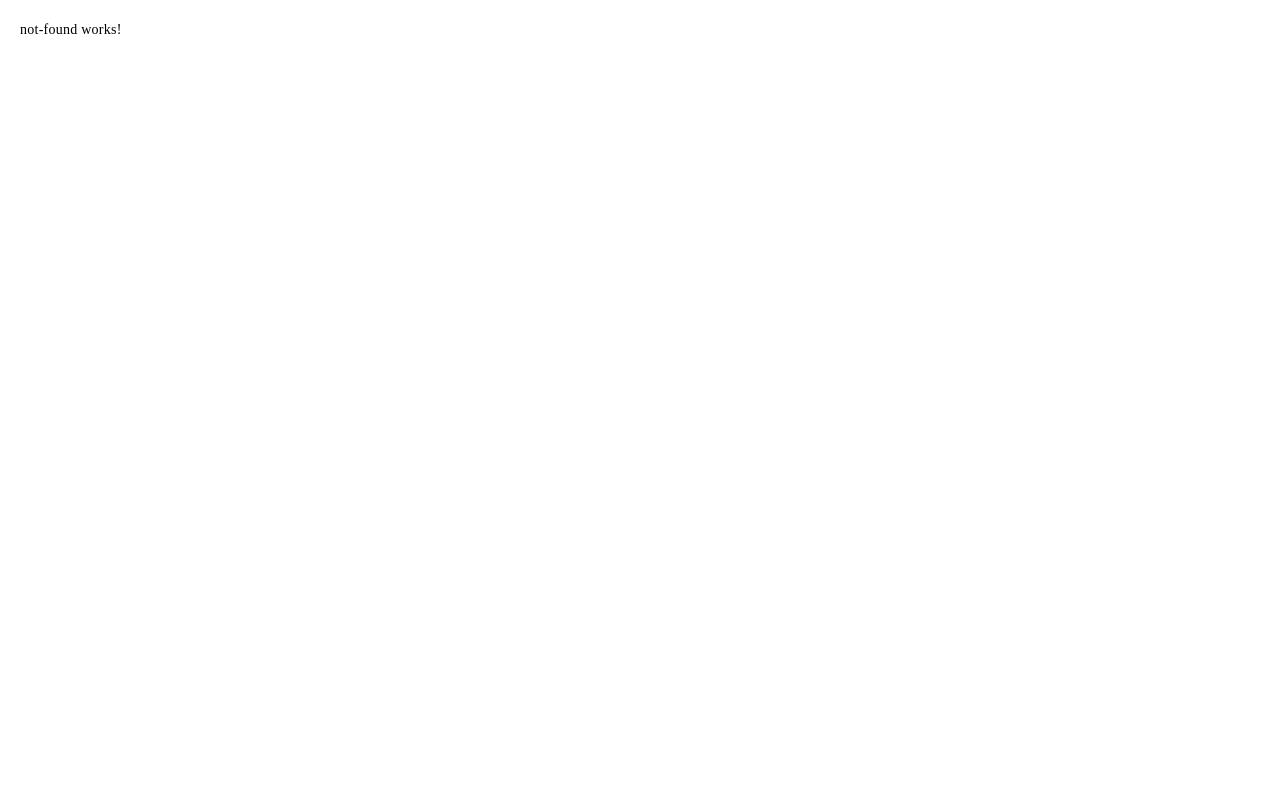
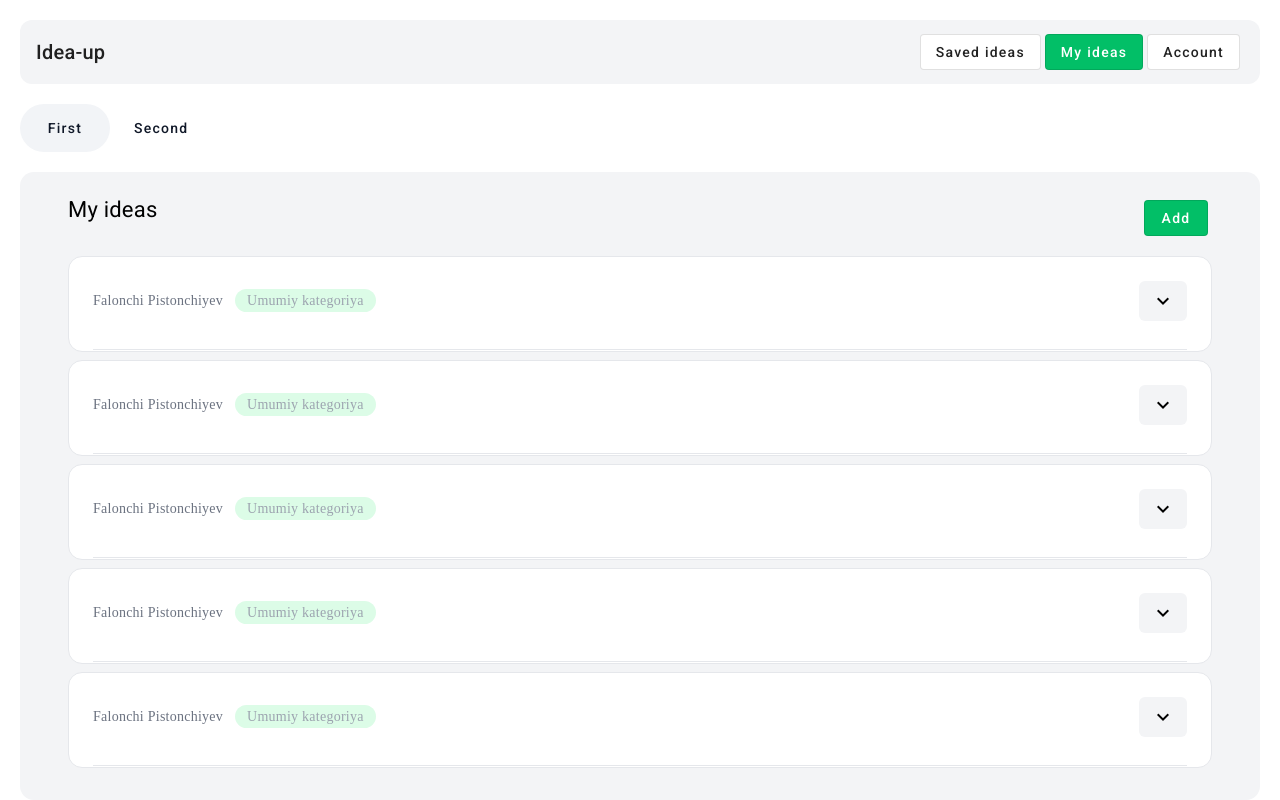
Before and after one commit to asrorqayumov/rateidea, an Angular app: page /my in a window 1280 px wide. Before the commit this address led to /not-found. Built offline with nearby package versions, Linux system fonts and the light colour scheme.

Commit message:
Added MyIdeas page

```diff
--- a/src/app/app.routes.ts
+++ b/src/app/app.routes.ts
@@ -23,6 +23,10 @@ export const routes: Routes = [
     loadComponent: () => import('./features/saved-ideas/saved-ideas.component'),
   },
   {
+    path: 'my',
+    loadComponent: () => import('./features/my-ideas/my-ideas.component'),
+  },
+  {
     path: 'not-found',
     loadComponent: () => import('./core/components/not-found/not-found.component'),
   },
--- a/src/app/core/components/navbar/navbar.component.html
+++ b/src/app/core/components/navbar/navbar.component.html
@@ -3,7 +3,7 @@
   <span class="flex-1"></span>
   <button class="!mr-1 !bg-white" mat-stroked-button>Saved ideas</button>
 
-  <button class="mr-1 !bg-white" mat-stroked-button>My ideas</button>
+  <button class="mr-1 !bg-[#02BF67] !text-white" mat-stroked-button>My ideas</button>
 
-  <button class="mr-1 !bg-[#02BF67] !text-white" mat-stroked-button>Account</button>
+  <button class="mr-1 !bg-white" mat-stroked-button>Account</button>
 </mat-toolbar>
--- /dev/null
+++ b/src/app/features/my-ideas/my-ideas.component.html
@@ -0,0 +1,18 @@
+<app-navbar/>
+
+<mat-tab-group mat-align-tabs="start" [disableRipple]="true" mat-stretch-tabs="false" class="custom-mat-tab mt-5">
+    <mat-tab label="First"></mat-tab>
+    <mat-tab label="Second"></mat-tab>
+  </mat-tab-group>
+
+  <div class="w-full flex flex-col bg-gray-100 py-6 px-12 rounded-[14px] mt-5">
+    <div class="flex items-center mb-4">
+      <h3 class="!text-[22px] flex-1">My ideas</h3>
+      <button class="!bg-[#02BF67] !text-white !mr-1" mat-stroked-button>Add</button>
+  </div>
+    <div>
+      @for (idea of ideas; track idea) {
+        <app-my-idea class="my-1" />
+      }
+    </div>
+  </div>
--- /dev/null
+++ b/src/app/features/my-ideas/my-ideas.component.ts
@@ -0,0 +1,16 @@
+import { Component } from '@angular/core';
+import { MatButtonModule } from '@angular/material/button';
+import { MatTab, MatTabGroup } from '@angular/material/tabs';
+import { NavbarComponent } from '@core/components/navbar/navbar.component';
+import { MyIdeaComponent } from '@shared/components/my-idea/my-idea.component';
+
+@Component({
+  standalone: true,
+  selector: 'app-my-ideas',
+  imports: [NavbarComponent, MatTabGroup, MatTab, MyIdeaComponent, MatButtonModule],
+  templateUrl: './my-ideas.component.html',
+  styles: ``
+})
+export default class MyIdeasComponent {
+  ideas = [...Array(5).keys()]
+}
--- /dev/null
+++ b/src/app/shared/components/my-idea/my-idea.component.html
@@ -0,0 +1,51 @@
+<div [class]="{ opened: isOpened, closed: !isOpened }" class="card">
+  <div class="w-full flex items-center justify-between">
+    <div class="flex flex-col">
+      <h3 class="text-gray-700 text-[16px] !mb-[0]">{{ idea?.title }}</h3>
+      <div>
+        <span class="text-gray-500 text-sm"
+          >{{ idea?.user?.firstName || 'Falonchi' }} {{ idea?.user?.lastName || 'Pistonchiyev' }}</span
+        >
+        <span class="bg-green-100 ml-3 text-gray-400 text-sm rounded-full px-3 py-1">{{
+          idea?.category?.name || 'Umumiy kategoriya'
+        }}</span>
+      </div>
+    </div>
+
+    <div>
+      <button
+        (click)="isOpened = !isOpened"
+        class="rounded-[6px] py-2 px-3 bg-gray-100 flex justify-center items-center"
+        matRipple
+      >
+      <mat-icon>
+        {{ isOpened ? "keyboard_arrow_up" : "keyboard_arrow_down" }}
+      </mat-icon>
+      </button>
+    </div>
+  </div>
+
+  <p class="w-full overflow-auto flex justify-start text-gray-700 text-sm h-44">{{ idea?.description }}</p>
+
+  <hr />
+
+  <div class="w-full flex items-center justify-end">
+    <button class="rounded-[6px] py-2 px-6 flex justify-center items-center bg-gray-100 mr-1"
+    matRipple>
+    <svg xmlns="http://www.w3.org/2000/svg" x="0px" y="0px" width="25" height="25" viewBox="0 0 48 48">
+      <path d="M 24 4 C 20.491685 4 17.570396 6.6214322 17.080078 10 L 10.238281 10 A 1.50015 1.50015 0 0 0 9.9804688 9.9785156 A 1.50015 1.50015 0 0 0 9.7578125 10 L 6.5 10 A 1.50015 1.50015 0 1 0 6.5 13 L 8.6386719 13 L 11.15625 39.029297 C 11.427329 41.835926 13.811782 44 16.630859 44 L 31.367188 44 C 34.186411 44 36.570826 41.836168 36.841797 39.029297 L 39.361328 13 L 41.5 13 A 1.50015 1.50015 0 1 0 41.5 10 L 38.244141 10 A 1.50015 1.50015 0 0 0 37.763672 10 L 30.919922 10 C 30.429604 6.6214322 27.508315 4 24 4 z M 24 7 C 25.879156 7 27.420767 8.2681608 27.861328 10 L 20.138672 10 C 20.579233 8.2681608 22.120844 7 24 7 z M 11.650391 13 L 36.347656 13 L 33.855469 38.740234 C 33.730439 40.035363 32.667963 41 31.367188 41 L 16.630859 41 C 15.331937 41 14.267499 40.033606 14.142578 38.740234 L 11.650391 13 z M 20.476562 17.978516 A 1.50015 1.50015 0 0 0 19 19.5 L 19 34.5 A 1.50015 1.50015 0 1 0 22 34.5 L 22 19.5 A 1.50015 1.50015 0 0 0 20.476562 17.978516 z M 27.476562 17.978516 A 1.50015 1.50015 0 0 0 26 19.5 L 26 34.5 A 1.50015 1.50015 0 1 0 29 34.5 L 29 19.5 A 1.50015 1.50015 0 0 0 27.476562 17.978516 z"
+      fill="#3A4A51"></path>
+    </svg>
+  </button>
+
+    <button
+      class="rounded-[6px] py-2 px-6 flex justify-center items-center bg-gray-100"
+      matRipple
+    >
+    <svg xmlns="http://www.w3.org/2000/svg" x="0px" y="0px" width="25" height="25" viewBox="0 0 26 26">
+      <path d="M 20.09375 0.25 C 19.5 0.246094 18.917969 0.457031 18.46875 0.90625 L 17.46875 1.9375 L 24.0625 8.5625 L 25.0625 7.53125 C 25.964844 6.628906 25.972656 5.164063 25.0625 4.25 L 21.75 0.9375 C 21.292969 0.480469 20.6875 0.253906 20.09375 0.25 Z M 16.34375 2.84375 L 14.78125 4.34375 L 21.65625 11.21875 L 23.25 9.75 Z M 13.78125 5.4375 L 2.96875 16.15625 C 2.71875 16.285156 2.539063 16.511719 2.46875 16.78125 L 0.15625 24.625 C 0.0507813 24.96875 0.144531 25.347656 0.398438 25.601563 C 0.652344 25.855469 1.03125 25.949219 1.375 25.84375 L 9.21875 23.53125 C 9.582031 23.476563 9.882813 23.222656 10 22.875 L 20.65625 12.3125 L 19.1875 10.84375 L 8.25 21.8125 L 3.84375 23.09375 L 2.90625 22.15625 L 4.25 17.5625 L 15.09375 6.75 Z M 16.15625 7.84375 L 5.1875 18.84375 L 6.78125 19.1875 L 7 20.65625 L 18 9.6875 Z"
+      fill="#3A4A51"></path>
+    </svg>
+    </button>
+  </div>
+</div>
--- /dev/null
+++ b/src/app/shared/components/my-idea/my-idea.component.scss
@@ -0,0 +1,12 @@
+.card {
+  @apply flex flex-col gap-2 w-full overflow-hidden mb-2 bg-white p-6 rounded-[14px] border border-gray-200;
+  transition: max-height 0.4s;
+
+  &.opened {
+    max-height: 340px;
+  }
+
+  &.closed {
+    max-height: 96px;
+  }
+}
--- /dev/null
+++ b/src/app/shared/components/my-idea/my-idea.component.ts
@@ -0,0 +1,47 @@
+import { Component, Input, OnChanges, OnInit } from '@angular/core';
+import { MatButtonModule } from '@angular/material/button';
+import { MatRippleModule } from '@angular/material/core';
+import { MatIconModule } from '@angular/material/icon';
+import { IIdea } from '@core/models/IIdea';
+import { IVote } from '@core/models/IVote';
+
+@Component({
+  selector: 'app-my-idea',
+  standalone: true,
+  imports: [MatIconModule, MatButtonModule, MatRippleModule],
+  templateUrl: './my-idea.component.html',
+  styleUrl: './my-idea.component.scss',
+})
+export class MyIdeaComponent implements OnChanges {
+  @Input() idea?: IIdea;
+  @Input() index!: number;
+
+  isOpened = false;
+  votes?: { up: number; down: number };
+
+  ngOnChanges(): void {
+    this.calculateVotes();
+  }
+
+  isUserVoted(votes: IVote[] | undefined): 'UP' | 'DOWN' | false {
+    // TODO replace 0 to current_user.id
+    const index = votes?.findIndex((vote) => vote?.user?.id === 0);
+
+    if (index !== -1 && index !== undefined) {
+      return votes?.[index]?.isUpvote ? 'UP' : 'DOWN';
+    }
+
+    return false;
+  }
+
+  calculateVotes(): void {
+    const votes = this.idea?.votes?.map((item) => {
+      return { up: Number(item.isUpvote), down: Number(!item.isUpvote) };
+    });
+
+    this.votes = votes?.reduce((acc, vote) => ({ up: acc.up + vote.up, down: acc.down + vote.down }), {
+      up: 0,
+      down: 0,
+    });
+  }
+}
```
